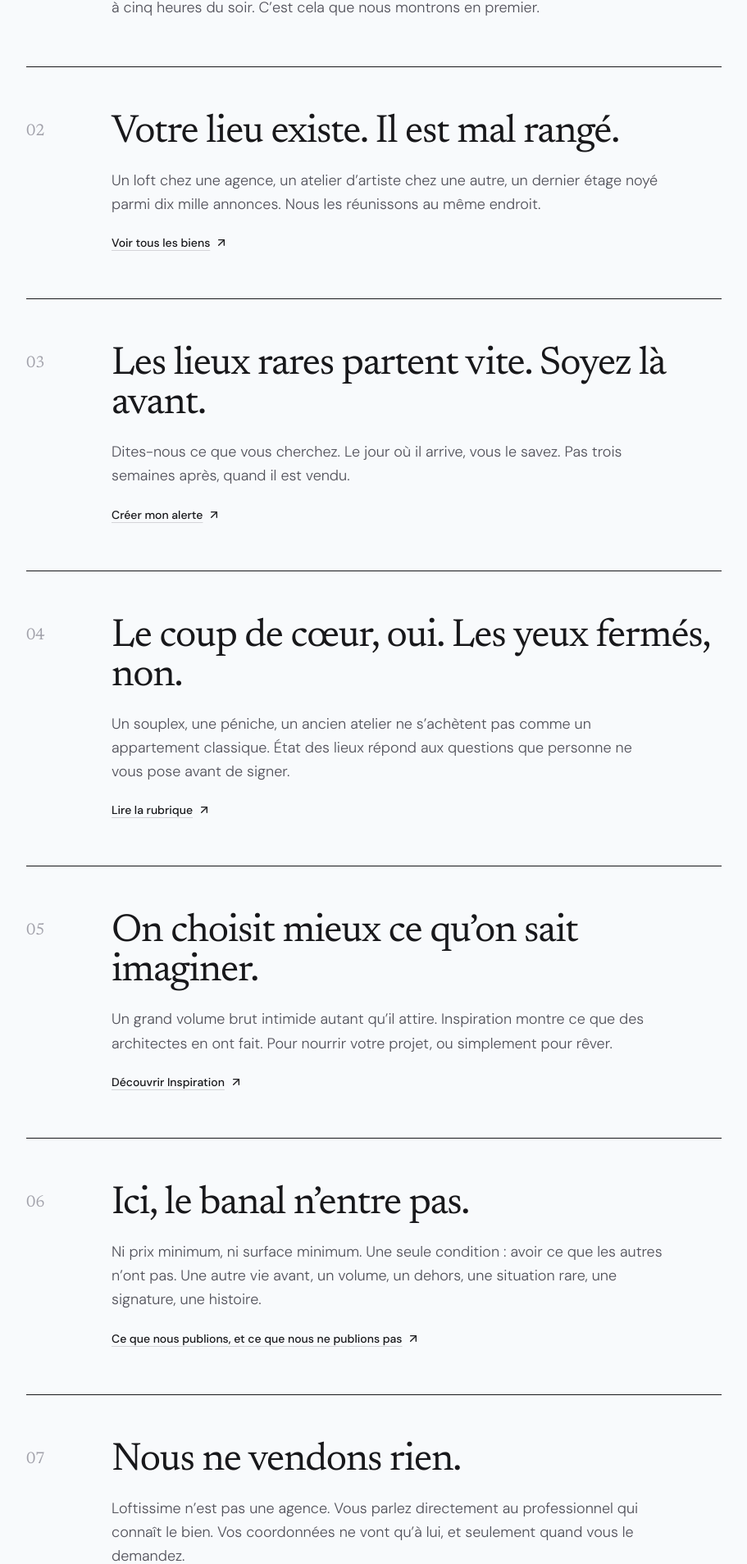
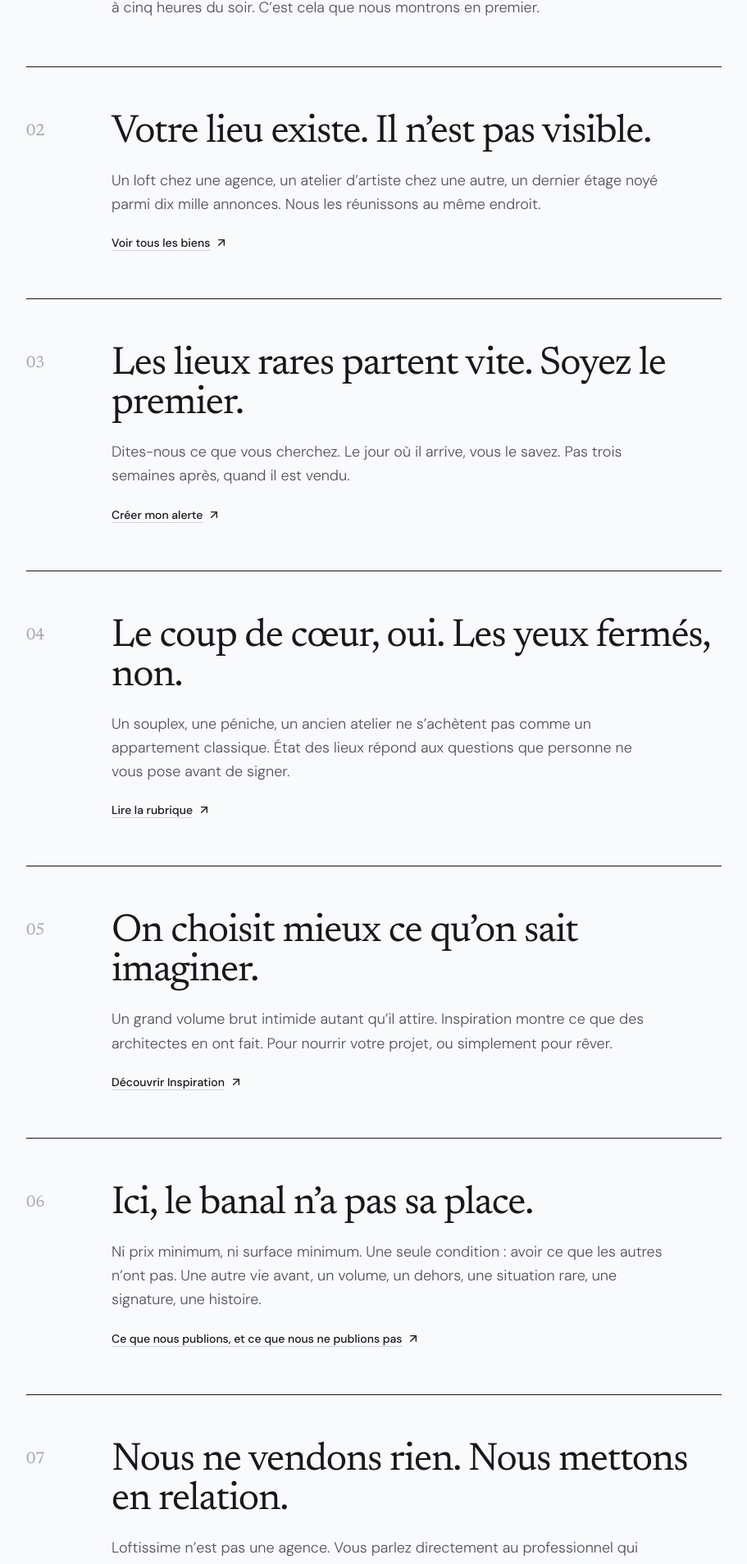
Before and after one commit to Emineve/atypic-portal, a Next.js app in the folder frontend/: page /qui-sommes-nous in a window 1280 px wide. Shown: the part 736-2644 px from the top of the page at 82% size, without its empty margins (184-1095 px from the left). Built offline with nearby package versions, Linux system fonts and the light colour scheme; no server answers.

Commit message:
Pourquoi Loftissime : quatre titres repris
Co-Authored-By: Claude Fable 5.2 <noreply@anthropic.com>
Claude-Session: https://claude.ai/code/session_015aKJiDLUy7h6cRtFn1LWuo

```diff
--- a/frontend/app/qui-sommes-nous/page.tsx
+++ b/frontend/app/qui-sommes-nous/page.tsx
@@ -16,13 +16,13 @@ const ARTICLES: { title: string; text: string; href?: string; link?: string }[]
     text: 'On tombe amoureux d’une verrière, de quatre mètres sous plafond, d’une lumière à cinq heures du soir. C’est cela que nous montrons en premier.',
   },
   {
-    title: 'Votre lieu existe. Il est mal rangé.',
+    title: 'Votre lieu existe. Il n’est pas visible.',
     text: 'Un loft chez une agence, un atelier d’artiste chez une autre, un dernier étage noyé parmi dix mille annonces. Nous les réunissons au même endroit.',
     href: '/',
     link: 'Voir tous les biens',
   },
   {
-    title: 'Les lieux rares partent vite. Soyez là avant.',
+    title: 'Les lieux rares partent vite. Soyez le premier.',
     text: 'Dites-nous ce que vous cherchez. Le jour où il arrive, vous le savez. Pas trois semaines après, quand il est vendu.',
     href: '/?alerte=1',
     link: 'Créer mon alerte',
@@ -40,13 +40,13 @@ const ARTICLES: { title: string; text: string; href?: string; link?: string }[]
     link: 'Découvrir Inspiration',
   },
   {
-    title: 'Ici, le banal n’entre pas.',
+    title: 'Ici, le banal n’a pas sa place.',
     text: 'Ni prix minimum, ni surface minimum. Une seule condition : avoir ce que les autres n’ont pas. Une autre vie avant, un volume, un dehors, une situation rare, une signature, une histoire.',
     href: '/charte',
     link: 'Ce que nous publions, et ce que nous ne publions pas',
   },
   {
-    title: 'Nous ne vendons rien.',
+    title: 'Nous ne vendons rien. Nous mettons en relation.',
     text: 'Loftissime n’est pas une agence. Vous parlez directement au professionnel qui connaît le bien. Vos coordonnées ne vont qu’à lui, et seulement quand vous le demandez.',
   },
 ];
```
